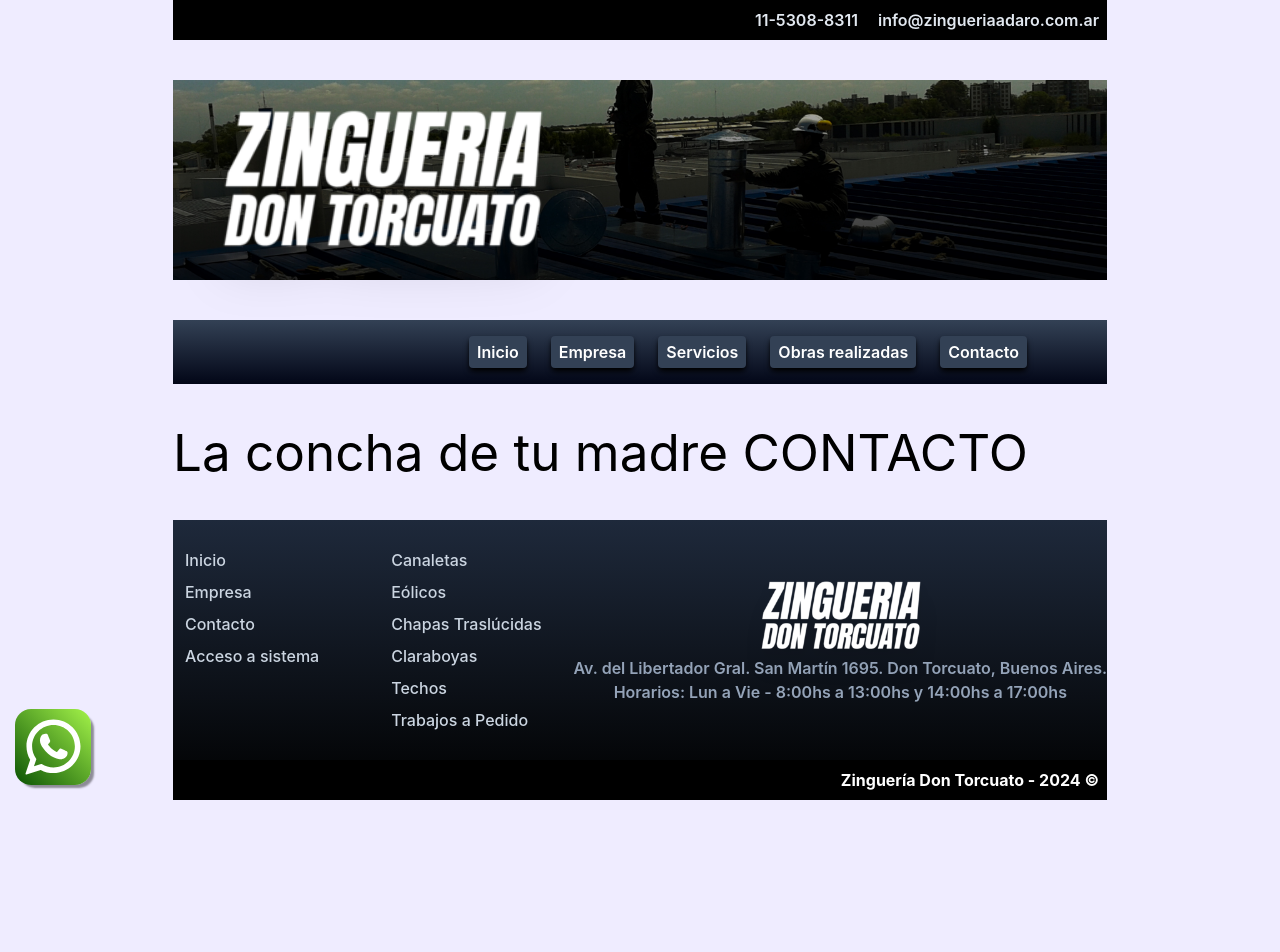
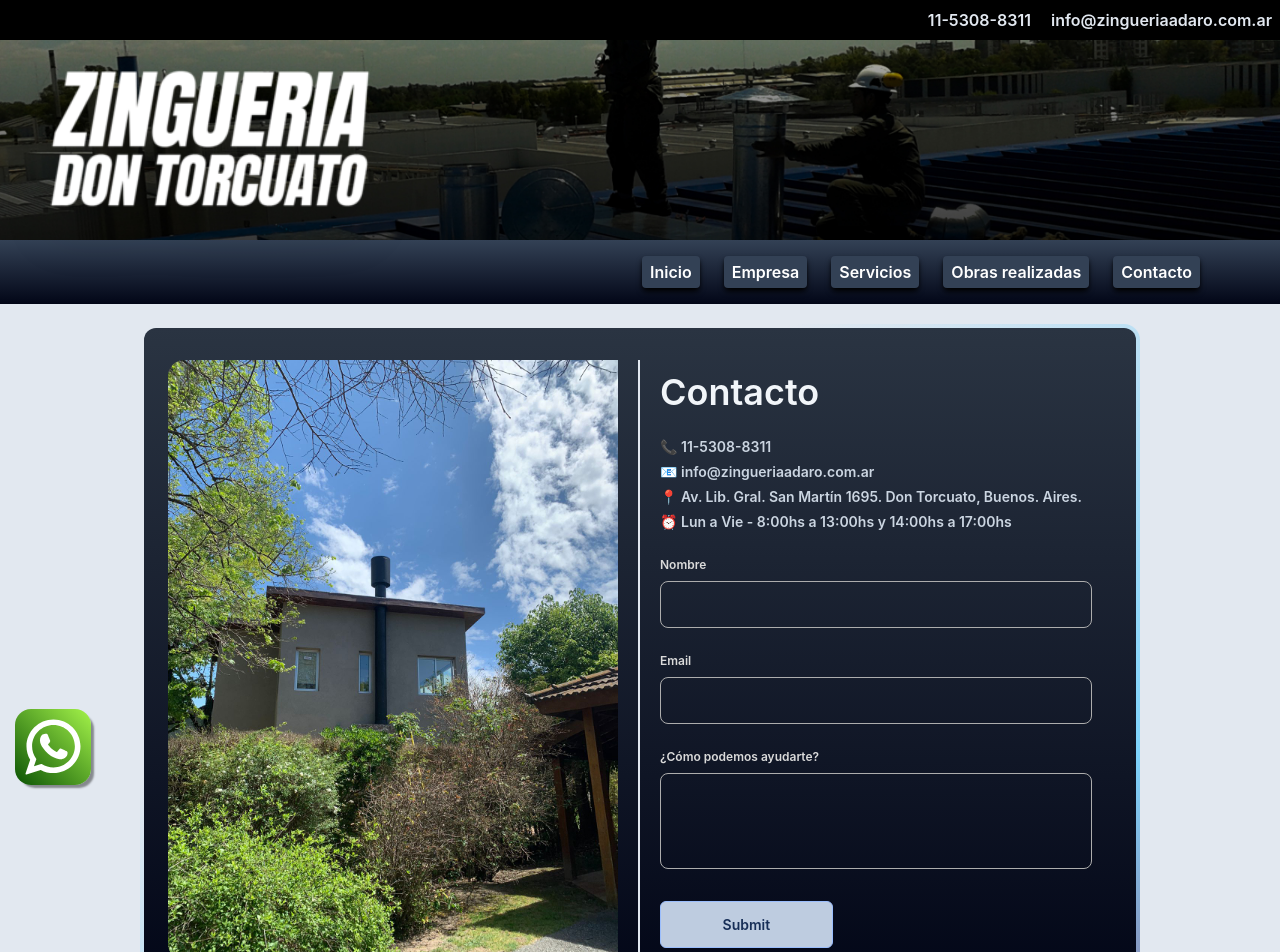
Before and after one commit to CodeBlitzPNNR/zingueria-don-torcuato, a React (Vite) app: page /contacto in a window 1280 px wide. Shown: the top 952 px of the page. Before the commit the page ends 800 px from the top, so only its background shows below. Built offline with nearby package versions, Linux system fonts and the light colour scheme; the HTML template or start-up script is replaced by a standard one.

Commit message:
Contact-page

```diff
--- a/package.json
+++ b/package.json
@@ -17,6 +17,7 @@
     "@mui/material": "^5.15.12",
     "react": "^18.2.0",
     "react-dom": "^18.2.0",
+    "react-hook-form": "^7.51.0",
     "react-router-dom": "^6.22.3"
   },
   "devDependencies": {
--- /dev/null
+++ b/src/components/Form.jsx
@@ -0,0 +1,68 @@
+import { useForm } from "react-hook-form";
+import "./form.css";
+import contactImg from "../../public/img/contact.jpg";
+
+export default function Form() {
+  const {
+    register,
+    handleSubmit,
+    formState: { errors },
+  } = useForm();
+
+  const onSubmit = (data) => console.log(data);
+
+  return (
+    <div className="form-container m-auto">
+      <form className="form" onSubmit={handleSubmit(onSubmit)}>
+        <img
+          src={contactImg}
+          alt="Imagen de Contact"
+          className="w-1/2 pr-5 border-r-2 border-slate-200 rounded-tl-2xl rounded-bl-2xl"
+        />
+        <div className="w-1/2 flex flex-col justify-around">
+          <label className="text-slate-100 font-semibold text-4xl">
+            Contacto
+          </label>
+          <div className="text-md font-semibold flex flex-col gap-1 text-slate-300">
+            <a href="tel:+54 9 11-5308-8311">📞 11-5308-8311</a>
+            <a href="mailto:info@zingueriaadaro.com.ar">📧 info@zingueriaadaro.com.ar</a>
+            <a href="https://maps.app.goo.gl/CRXirRQz7JU6ahxPA">📍 Av. Lib. Gral. San Martín 1695. Don Torcuato, Buenos. Aires.</a>
+            <a href="#">⏰ Lun a Vie - 8:00hs a 13:00hs y 14:00hs a 17:00hs</a>
+          </div>
+          <div className="form-group">
+            <label for="name">Nombre</label>
+            <input
+              required=""
+              name="email"
+              id="email"
+              type="text"
+              {...register("name", { required: true })}
+            />
+          </div>
+          <div className="form-group">
+            <label for="mail">Email</label>
+            {/* include validation with required or other standard HTML validation rules */}
+            <input {...register("mail", { required: true })} />
+            {/* errors will return when field validation fails  */}
+            {errors.mail && <span>Este campo es obligatorio.</span>}
+          </div>
+          <div className="form-group">
+            <label for="textarea">¿Cómo podemos ayudarte?</label>
+            <textarea
+              required=""
+              cols="50"
+              rows="10"
+              id="textarea"
+              name="textarea"
+              {...register("message", { required: true })}
+            ></textarea>
+          </div>
+          <button type="submit" className="form-submit-btn">
+            Submit
+          </button>
+        </div>
+        <div></div>
+      </form>
+    </div>
+  );
+}
--- /dev/null
+++ b/src/components/form.css
@@ -0,0 +1,112 @@
+.form-container {
+  max-width: 1000px;
+  background: linear-gradient(#2a3442,#020617) padding-box,
+              linear-gradient(145deg, transparent 35%, #7dd3fc, #9f1239) border-box;
+  border: 4px solid transparent;
+  padding: 32px 24px;
+  font-size: 14px;
+  font-family: inherit;
+  color: white;
+  gap: 20px;
+  box-sizing: border-box;
+  border-radius: 16px;
+  background-size: 200% 100%;
+  animation: gradient 5s ease infinite;
+}
+
+@keyframes gradient {
+  0% {
+    background-position: 0% 50%;
+  }
+
+  50% {
+    background-position: 100% 50%;
+  }
+
+  100% {
+    background-position: 0% 50%;
+  }
+}
+
+.form-container button:active {
+  scale: 0.95;
+}
+
+.form-container .form {
+  display: flex;
+  gap: 20px;
+}
+
+.form-container .form-group {
+  display: flex;
+  flex-direction: column;
+  gap: 2px;
+}
+
+.form-container .form-group label {
+  display: block;
+  margin-bottom: 5px;
+  color: #dadada;
+  font-weight: 600;
+  font-size: 12px;
+}
+
+.form-container .form-group input {
+  width: 100%;
+  padding: 12px 16px;
+  border-radius: 8px;
+  color: #a5cafa;
+  font-family: inherit;
+  background-color: transparent;
+  border: 1px solid #adadad;
+}
+
+.form-container .form-group textarea {
+  width: 100%;
+  padding: 12px 16px;
+  border-radius: 8px;
+  resize: none;
+  color: #a5cafa;
+  height: 96px;
+  border: 1px solid #adadad;
+  background-color: transparent;
+  font-family: inherit;
+}
+
+.form-container .form-group input::placeholder {
+  opacity: 0.5;
+}
+
+.form-container .form-group input:focus {
+  outline: none;
+  border-color: #1cacff;
+}
+
+.form-container .form-group textarea:focus {
+  outline: none;
+  border-color: #1cacff;
+}
+
+.form-container .form-submit-btn {
+  display: flex;
+  align-items: flex-start;
+  justify-content: center;
+  align-self: flex-start;
+  font-family: inherit;
+  color: #172e57;
+  font-weight: 600;
+  width: 40%;
+  background: #becce0;
+  border: 1px solid rgb(154, 189, 253);
+  padding: 12px 16px;
+  font-size: inherit;
+  gap: 8px;
+  margin-top: 8px;
+  cursor: pointer;
+  border-radius: 6px;
+}
+
+.form-container .form-submit-btn:hover {
+  background-color: #bdd0f8;
+  border-color: #bdd0f8;
+}
--- a/src/pages/Contacto.jsx
+++ b/src/pages/Contacto.jsx
@@ -1,10 +1,16 @@
 import React from 'react'
 import MainLayout from '../layout/MainLayout'
+import Form from '../components/Form'
+
 
 export const Contacto = () => {
   return (
+    <main className="w-screen min-h-screen bg-slate-200 ">
     <MainLayout>
-        <h1>La concha de tu madre CONTACTO</h1>
+        <section className='py-5 flex'>
+            <Form />
+        </section>
     </MainLayout>
+    </main>
   )
 }
--- a/src/pages/Home.jsx
+++ b/src/pages/Home.jsx
@@ -22,13 +22,13 @@
   return (
     <main className="w-screen bg-slate-200">
       <MainLayout>
-        <main>
+        <div>
           <section className="p-4 flex flex-wrap justify-between gap-8 max-w-[1400px] m-auto">
             <Card
               text={
                 "Lorem ipsum dolor sit amet consectetur adipisicing elit. Quam nobis sunt explicabo laborum quod itaque."
               }
-              title={"Chapas Translucidas"}
+              title={"Chapas Traslúcidas"}
               img={img1}
             />
             <Card
@@ -152,7 +152,7 @@
               />
             </div>
           </div>
-        </main>
+        </div>
       </MainLayout>
     </main>
   );
```
Also changed, not shown: public/img/contact.jpg (added), 1 other file (tests, documents, lock files or other folders).
